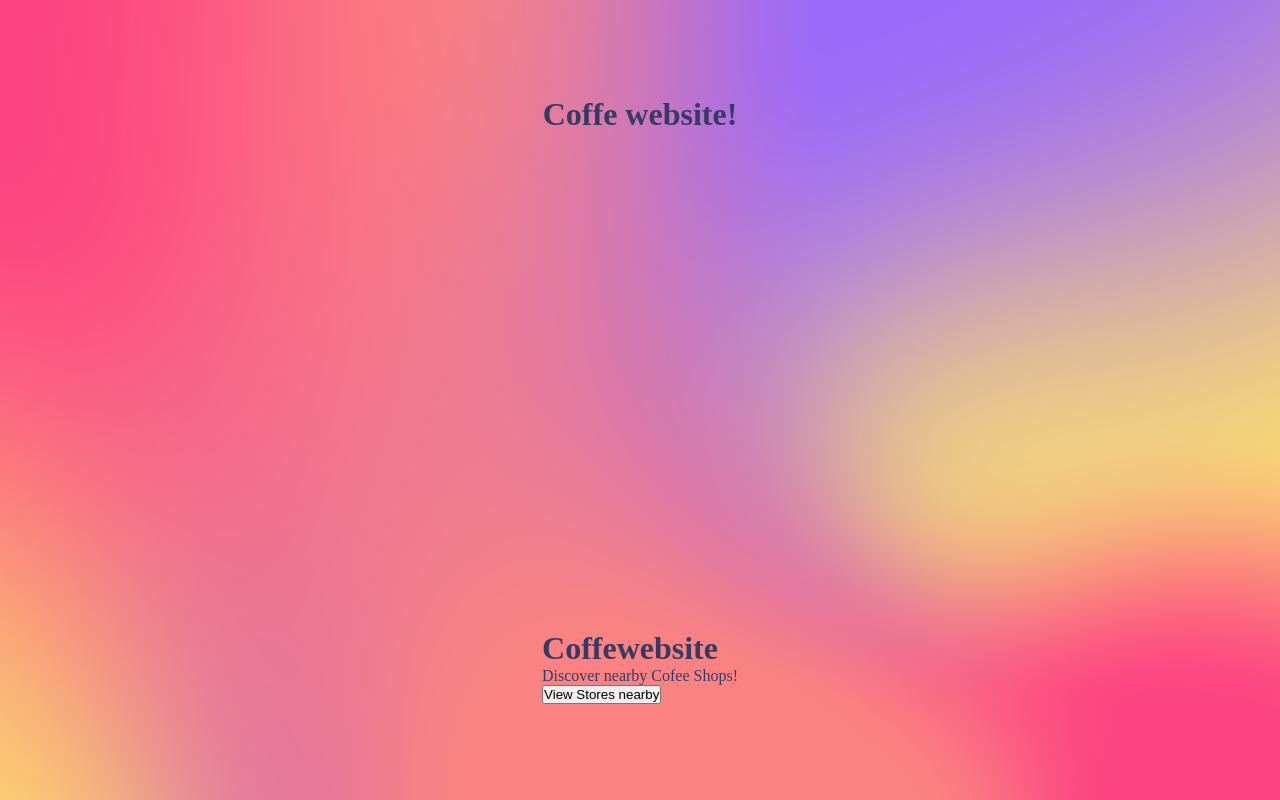
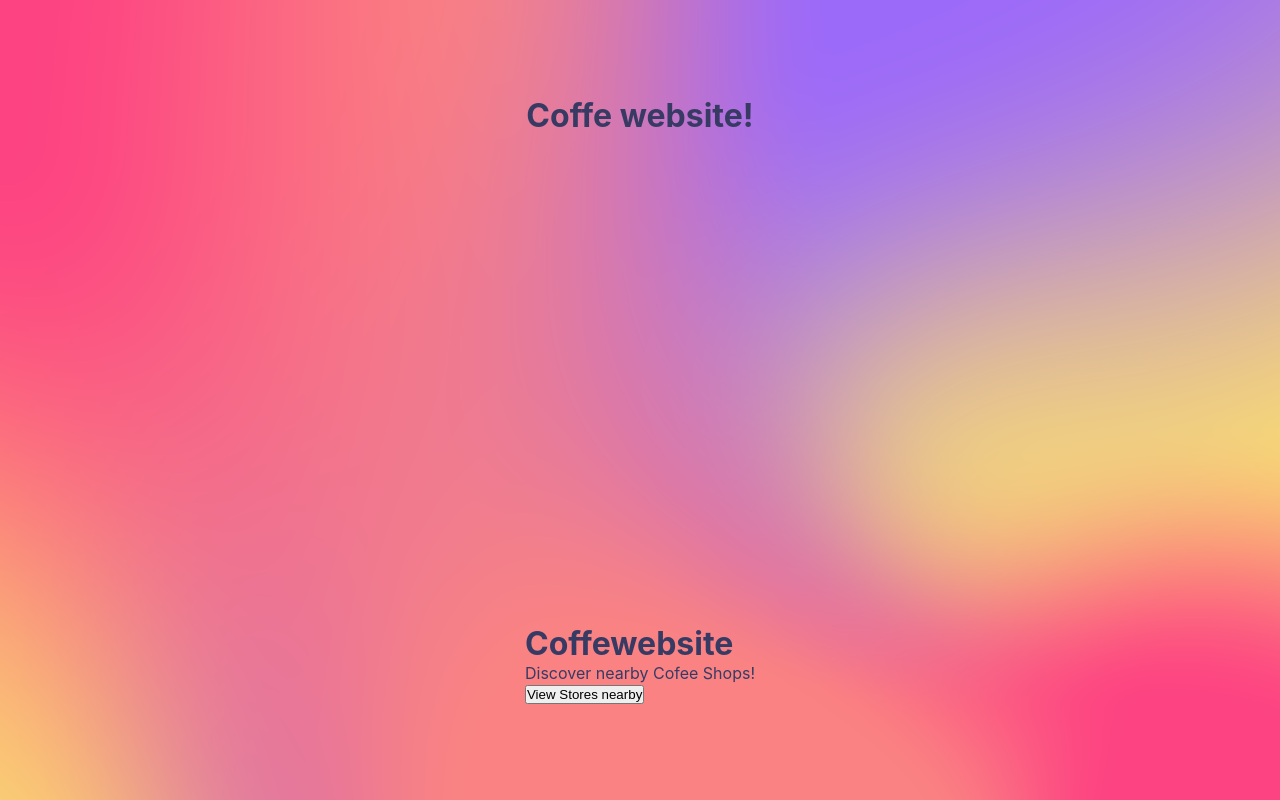
Before and after one commit to mrprg/first-next.js-app-coffe-website-, a Next.js app in the folder cofee-website/: page / in a window 1280 px wide. Built offline with nearby package versions, Linux system fonts and the light colour scheme.

Commit message:
deleting useless styles and add some root styles

```diff
--- a/cofee-website/styles/globals.css
+++ b/cofee-website/styles/globals.css
@@ -1,77 +1,10 @@
 :root {
-  --max-width: 1100px;
-  --border-radius: 12px;
-  --font-mono: ui-monospace, Menlo, Monaco, 'Cascadia Mono', 'Segoe UI Mono',
-    'Roboto Mono', 'Oxygen Mono', 'Ubuntu Monospace', 'Source Code Pro',
-    'Fira Mono', 'Droid Sans Mono', 'Courier New', monospace;
-
-  --foreground-rgb: 0, 0, 0;
-  --background-start-rgb: 214, 219, 220;
-  --background-end-rgb: 255, 255, 255;
-
-  --primary-glow: conic-gradient(
-    from 180deg at 50% 50%,
-    #16abff33 0deg,
-    #0885ff33 55deg,
-    #54d6ff33 120deg,
-    #0071ff33 160deg,
-    transparent 360deg
-  );
-  --secondary-glow: radial-gradient(
-    rgba(255, 255, 255, 1),
-    rgba(255, 255, 255, 0)
-  );
-
-  --tile-start-rgb: 239, 245, 249;
-  --tile-end-rgb: 228, 232, 233;
-  --tile-border: conic-gradient(
-    #00000080,
-    #00000040,
-    #00000030,
-    #00000020,
-    #00000010,
-    #00000010,
-    #00000080
-  );
-
-  --callout-rgb: 238, 240, 241;
-  --callout-border-rgb: 172, 175, 176;
-  --card-rgb: 180, 185, 188;
-  --card-border-rgb: 131, 134, 135;
+    --text-purple: rgba(67, 56, 202, 1);
+    --text-purple-dark: rgba(79, 70, 229, 1);
+    --text-black: rgba(17, 24, 39, 1);
+    --text-white-100: rgba(229, 231, 235, 1);
 }
 
-@media (prefers-color-scheme: dark) {
-  :root {
-    --foreground-rgb: 255, 255, 255;
-    --background-start-rgb: 0, 0, 0;
-    --background-end-rgb: 0, 0, 0;
-
-    --primary-glow: radial-gradient(rgba(1, 65, 255, 0.4), rgba(1, 65, 255, 0));
-    --secondary-glow: linear-gradient(
-      to bottom right,
-      rgba(1, 65, 255, 0),
-      rgba(1, 65, 255, 0),
-      rgba(1, 65, 255, 0.3)
-    );
-
-    --tile-start-rgb: 2, 13, 46;
-    --tile-end-rgb: 2, 5, 19;
-    --tile-border: conic-gradient(
-      #ffffff80,
-      #ffffff40,
-      #ffffff30,
-      #ffffff20,
-      #ffffff10,
-      #ffffff10,
-      #ffffff80
-    );
-
-    --callout-rgb: 20, 20, 20;
-    --callout-border-rgb: 108, 108, 108;
-    --card-rgb: 100, 100, 100;
-    --card-border-rgb: 200, 200, 200;
-  }
-}
 
 * {
   box-sizing: border-box;
@@ -83,16 +16,12 @@ html,
 body {
   max-width: 100vw;
   overflow-x: hidden;
+  font-family: -apple-system, BlinkMacSystemFont, Segoe UI, Roboto, Oxygen,
+  Ubuntu, Cantarell, Fira Sans, Droid Sans, Helvetica Neue, sans-serif;
+
 }
 
 body {
-  color: rgb(var(--foreground-rgb));
-  background: linear-gradient(
-      to bottom,
-      transparent,
-      rgb(var(--background-end-rgb))
-    )
-    rgb(var(--background-start-rgb));
     background: url('../public/static/background.png');
     background-position: 50%;
     background-repeat: no-repeat;
@@ -105,9 +34,3 @@ a {
   color: inherit;
   text-decoration: none;
 }
-
-@media (prefers-color-scheme: dark) {
-  html {
-    color-scheme: dark;
-  }
-}
```
